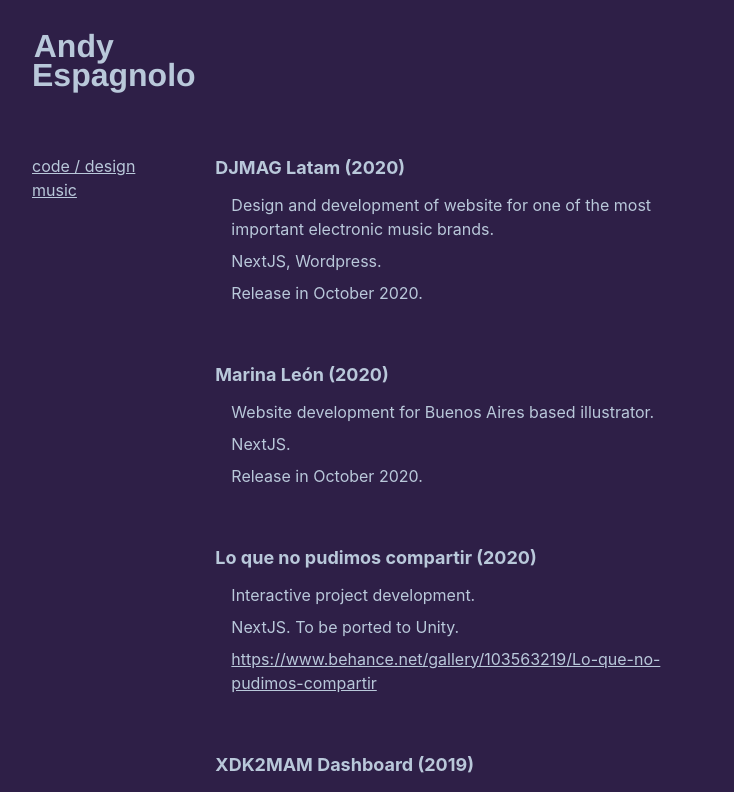
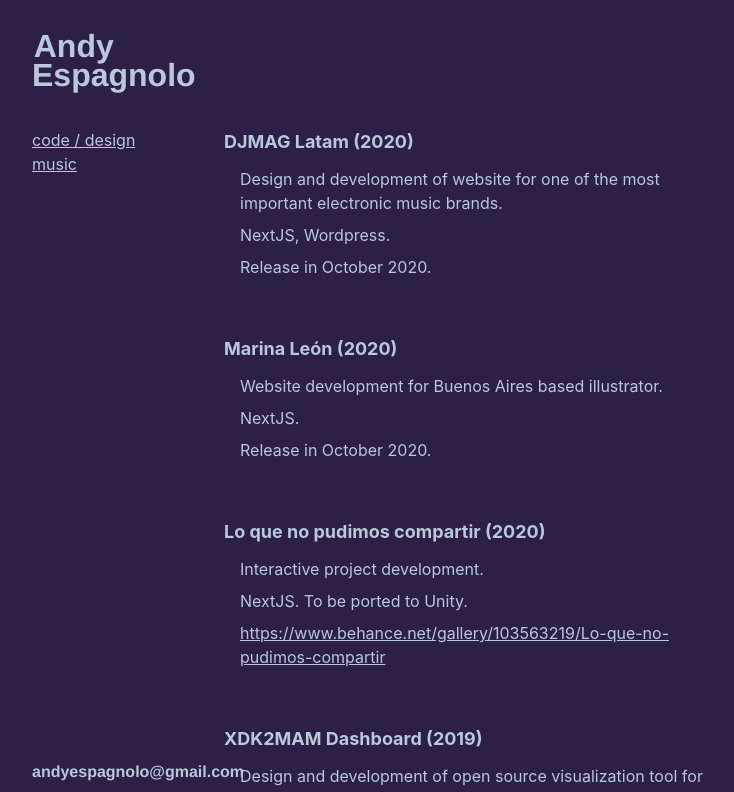
Before and after one commit to andyesp/andyesp, a Next.js app: page /code in a window 1280 px wide. Shown: the top 792 px of the page, without its empty margins (0-734 px from the left). Built offline with nearby package versions, Linux system fonts and the light colour scheme.

Commit message:
Change elements to fixed in desktop

```diff
--- a/components/Layout.js
+++ b/components/Layout.js
@@ -13,7 +13,7 @@
         <link rel="icon" href="/favicon.ico" />
       </Head>
 
-      <header className="p-8">
+      <header className="static md:fixed top-0 p-8">
         <Link href="/">
           <div className="logo cursor-pointer">
             <h1 className="title font-bold">Andy</h1>
@@ -23,7 +23,7 @@
       </header>
 
       <div className="body flex flex-1 flex-col md:flex-row">
-        <nav className="flex flex-row md:flex-col py-4 px-8 md:py-8">
+        <nav className="static md:fixed flex flex-row md:flex-col py-4 px-8 md:py-8 mt-0 md:mt-24">
           <Link href="/code">
             <a className="mr-4">
               <h3>code / design</h3>
@@ -46,13 +46,13 @@
               opacity: 1,
             },
           }}
-          className="p-8"
+          className="p-8 mt-0 md:mt-24 ml-0 md:ml-48"
         >
           {children}
         </motion.main>
       </div>
 
-      <footer>
+      <footer className="static md:fixed bottom-0">
         <a href="mailto:andyespagnolo@gmail.com">
           <p>andyespagnolo@gmail.com</p>
         </a>
```
